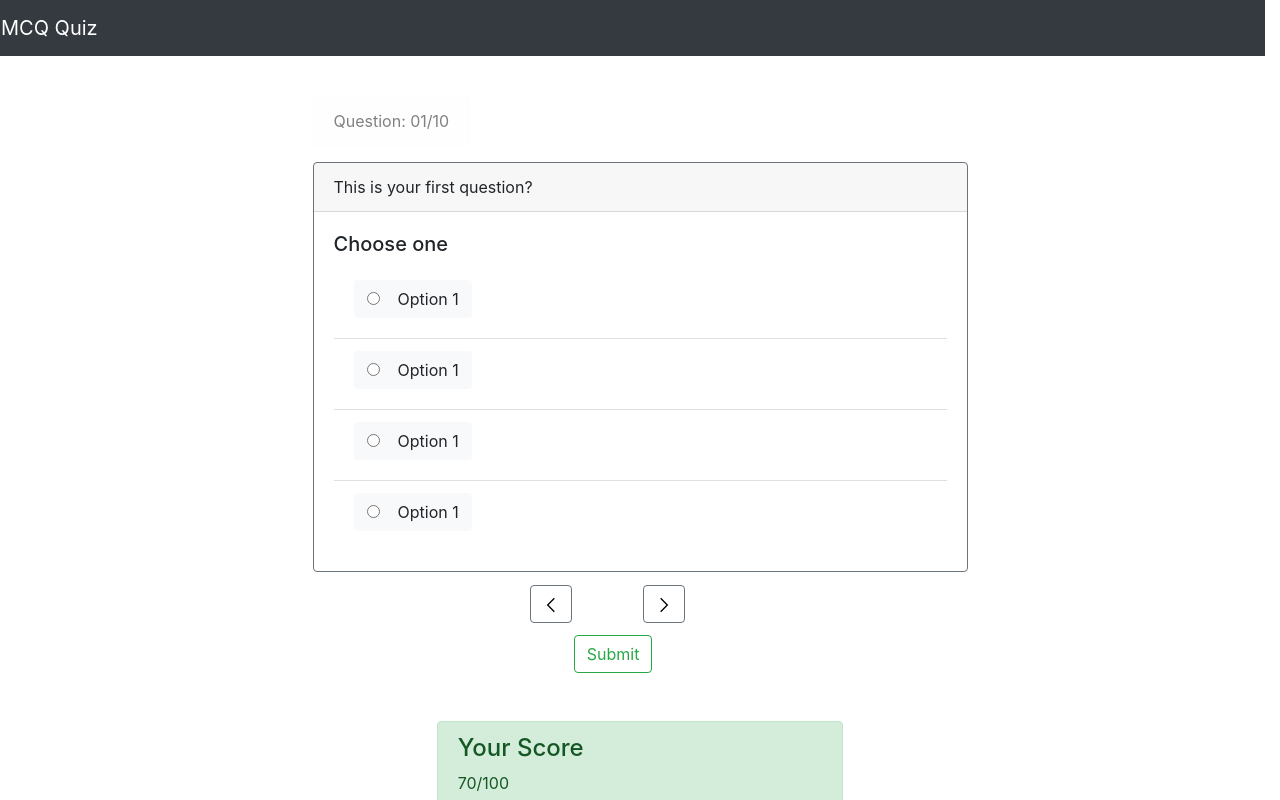
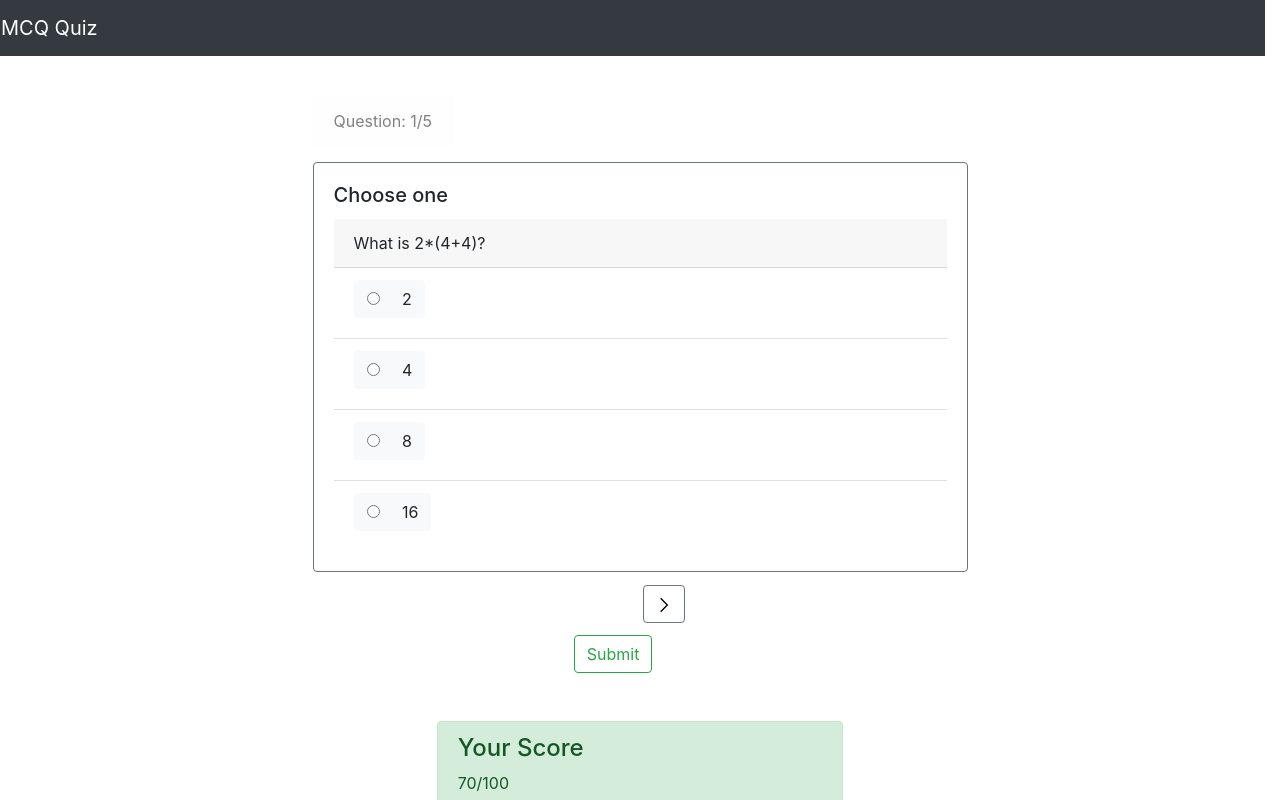
Before and after one commit to swarajlaha/frontend-challenges, a React (Create React App) app: page / in a window 1280 px wide. Shown: the top 800 px of the page. Built offline with nearby package versions, Linux system fonts and the light colour scheme.

Commit message:
display questions

```diff
--- a/src/mcq-quiz/components/question.js
+++ b/src/mcq-quiz/components/question.js
@@ -1,14 +1,15 @@
-import React from 'react'
+import React, { useEffect, useState } from 'react'
 import { ButtonGroup, Card, ListGroup, ToggleButton } from 'react-bootstrap'
 
-const Question = () => {
-  return (
-    <>
-      <Card border="secondary" style={{ width: '45rem' }}>
-        <Card.Header>This is your first question?</Card.Header>
-        <Card.Body>
-          <Card.Title>Choose one</Card.Title>
-          <ListGroup variant="flush">
+const Question = ({ index, quizquestions }) => {
+
+  // Function to return a question based on the index of the questions array.
+  const returnOneQuestion = () => {
+    return (
+      <>
+        <Card.Header>{quizquestions[index].question}</Card.Header>
+        <ListGroup variant="flush">
+          {quizquestions[index].answers.map((qa) => (
             <ListGroup.Item>
               <ButtonGroup>
                 <ToggleButton
@@ -21,59 +22,22 @@ const Question = () => {
                   checked={false}
                   onChange={(e) => console.log(e.currentTarget.value)}
                 >
-                  &nbsp;&nbsp;&nbsp;&nbsp;Option 1
+                  &nbsp;&nbsp;&nbsp;&nbsp; {qa}
                 </ToggleButton>
               </ButtonGroup>
             </ListGroup.Item>
-            <ListGroup.Item>
-              <ButtonGroup>
-                <ToggleButton
-                  key={'idx'}
-                  id={`radio-1`}
-                  type="radio"
-                  variant="light"
-                  name="radio"
-                  value={'value'}
-                  checked={false}
-                  onChange={(e) => console.log(e.currentTarget.value)}
-                >
-                  &nbsp;&nbsp;&nbsp;&nbsp;Option 1
-                </ToggleButton>
-              </ButtonGroup>
-            </ListGroup.Item>
-            <ListGroup.Item>
-              <ButtonGroup>
-                <ToggleButton
-                  key={'idx'}
-                  id={`radio-1`}
-                  type="radio"
-                  variant="light"
-                  name="radio"
-                  value={'value'}
-                  checked={false}
-                  onChange={(e) => console.log(e.currentTarget.value)}
-                >
-                  &nbsp;&nbsp;&nbsp;&nbsp;Option 1
-                </ToggleButton>
-              </ButtonGroup>
-            </ListGroup.Item>
-            <ListGroup.Item>
-              <ButtonGroup>
-                <ToggleButton
-                  key={'idx'}
-                  id={`radio-1`}
-                  type="radio"
-                  variant="light"
-                  name="radio"
-                  value={'value'}
-                  checked={false}
-                  onChange={(e) => console.log(e.currentTarget.value)}
-                >
-                  &nbsp;&nbsp;&nbsp;&nbsp;Option 1
-                </ToggleButton>
-              </ButtonGroup>
-            </ListGroup.Item>
-          </ListGroup>
+          ))}
+        </ListGroup>
+      </>
+    )
+  }
+
+  return (
+    <>
+      <Card border="secondary" style={{ width: '45rem' }}>
+        <Card.Body>
+          <Card.Title>Choose one</Card.Title>
+          {returnOneQuestion()}
         </Card.Body>
       </Card>
     </>
--- a/src/mcq-quiz/components/questionNumber.js
+++ b/src/mcq-quiz/components/questionNumber.js
@@ -1,11 +1,11 @@
 import React from "react"
 import { Alert } from "react-bootstrap"
 
-const QuestionNumber = () => {
+const QuestionNumber = ({ index, noofquest }) => {
   return (
     <>
       <Alert variant="light">
-        Question: 01/10
+        Question: {index + 1}/{noofquest}
       </Alert>
     </>
   )
--- a/src/mcq-quiz/containers/mainContainer.js
+++ b/src/mcq-quiz/containers/mainContainer.js
@@ -1,12 +1,27 @@
-import React from 'react'
+import React, { useState } from 'react'
 import AppNavbar from '../commons/appNavbar'
 import QuestionNumber from '../components/questionNumber'
 import { Row, Col, Container, Button } from 'react-bootstrap'
 import Question from '../components/question'
 import Score from '../components/score'
 import { GrPrevious, GrNext } from 'react-icons/gr'
+import { questions } from '../questions'
 
 const MainContainer = () => {
+  const questionsArray = questions()
+  const [quizquestions, setQuizquestions] = useState(questionsArray)
+  const [index, setIndex] = useState(0)
+
+  // Function to handle next button clicks.
+  const nextBtnClickHandler = () => {
+    setIndex((prevIndex) => prevIndex + 1)
+  }
+
+  // Function to handle previous button clicks.
+  const prevBtnClickHandler = () => {
+    setIndex((prevIndex) => prevIndex - 1)
+  }
+
   return (
     <>
       <Row className="mb-5">
@@ -16,19 +31,35 @@ const MainContainer = () => {
         <Col md="3"></Col>
         <Col md="6">
           <Row>
-            <QuestionNumber />
-            <Question />
+            <QuestionNumber index={index} noofquest={quizquestions.length} />
+            <Question quizquestions={quizquestions} index={index} />
           </Row>
           <Row style={{ marginLeft: '30%', marginTop: '2%' }}>
             <Col md="3">
-              <Button variant="outline-secondary"><GrPrevious /></Button>
+              {index > 0 && (
+                <Button
+                  variant="outline-secondary"
+                  onClick={prevBtnClickHandler}
+                >
+                  <GrPrevious />
+                </Button>
+              )}
             </Col>
             <Col md="3">
-              <Button variant="outline-secondary"><GrNext /></Button>
+              {quizquestions.length !== index + 1 && (
+                <Button
+                  variant="outline-secondary"
+                  onClick={nextBtnClickHandler}
+                >
+                  <GrNext />
+                </Button>
+              )}
             </Col>
           </Row>
           <Row style={{ marginLeft: '37%', marginTop: '2%' }}>
-            <Col><Button variant="outline-success">Submit</Button></Col>
+            <Col>
+              <Button variant="outline-success">Submit</Button>
+            </Col>
           </Row>
         </Col>
         <Col md="3"></Col>
--- /dev/null
+++ b/src/mcq-quiz/questions.js
@@ -0,0 +1,46 @@
+const QUESTIONS = [
+  {
+    question: "What is 2*(4+4)?",
+    answers: ["2", "4", "8", "16"],
+    correct: 3,
+  },
+  {
+    question: "What is 9*9?",
+    answers: ["18", "81", "80", "79"],
+    correct: 1,
+  },
+  {
+    question: "Who was the first president of the United States?",
+    answers: [
+      "George Washington",
+      "John Adams",
+      "John Quincy Adams",
+      "Thomas Jefferson",
+    ],
+    correct: 0,
+  },
+  {
+    question: "What state is Philadelphia in?",
+    answers: [
+      "Commonwealth of Pennsylvania",
+      "New Jersey",
+      "New York",
+      "Massachusetts",
+    ],
+    correct: 0,
+  },
+  {
+    question: "What are the two major political parties in the United States?",
+    answers: [
+      "Democratic Party & Republican Party",
+      "Green Party & Red Party",
+      "Bull Party & Moose Party",
+      "Hamilton Party & Burr Party",
+    ],
+    correct: 0,
+  },
+];
+
+export function questions() {
+  return QUESTIONS;
+}
```
